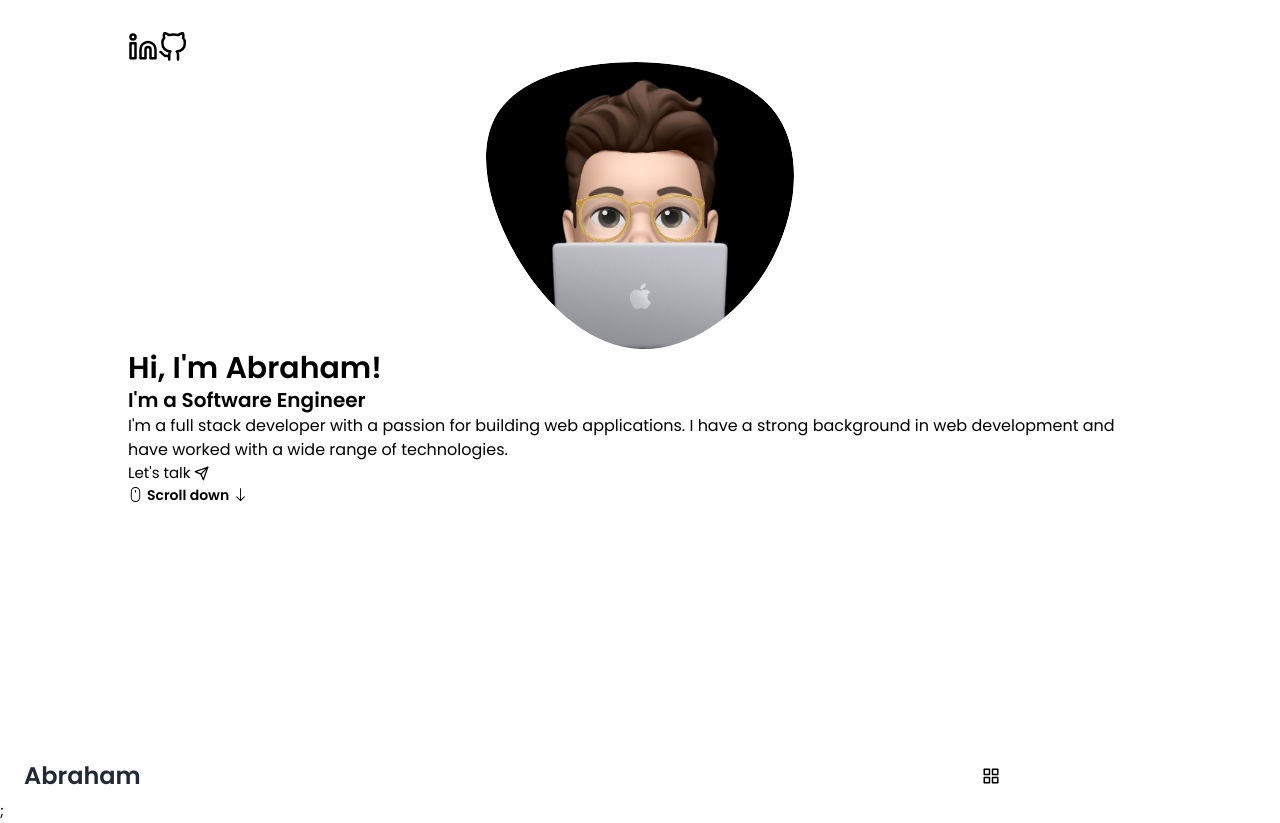
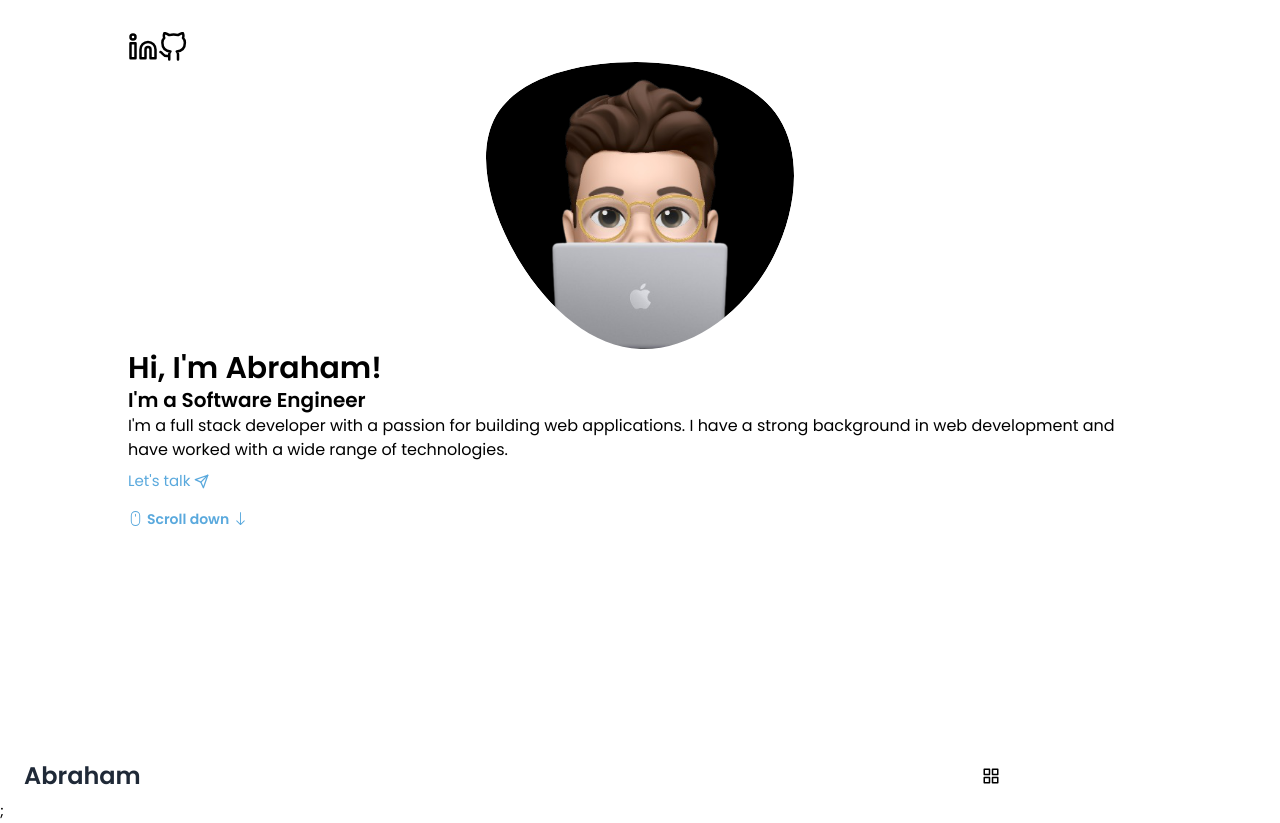
Before and after one commit to idkan/Portafolio, a Next.js app: page / in a window 1280 px wide. Built offline with nearby package versions, Linux system fonts and the light colour scheme.

Commit message:
Added Margins

```diff
--- a/pages/index.js
+++ b/pages/index.js
@@ -8,7 +8,7 @@ const Home = () => {
 		<Layout>
 			<section id="home" className="pt-8 px-4 pb-16">
 				<div className="max-w-5xl mx-auto grip">
-					<div className="grid">
+					<div className="grid  mb-4">
 						<div className="home__social flex items-center justify-start">
 							<a href="https://www.linkedin.com/in/abraham-serena/" target="_blank" rel="noopener noreferrer"><FiLinkedin className="text-3xl" /></a>
 							<a href="https://github.com/idkan" target="_blank" rel="noopener noreferrer"><FiGithub className="text-3xl" /></a>
@@ -27,11 +27,11 @@ const Home = () => {
 						<div className="home__data">
 							<h1 className="text-3xl font-bold" >Hi, I'm Abraham!</h1>
 							<h3 className="text-xl font-semibold">I'm a Software Engineer</h3>
-							<p className="text-base">I'm a full stack developer with a passion for building web applications. I have a strong background in web development and have worked with a wide range of technologies.</p>
-							<a href="#contact" className="flex items-center">Let's talk <FiSend className="ml-1" /></a>
+							<p className="text-base mb-2">I'm a full stack developer with a passion for building web applications. I have a strong background in web development and have worked with a wide range of technologies.</p>
+							<a href="#contact" className="flex items-center text-secondary">Let's talk <FiSend className="ml-1" /></a>
 						</div>
 					</div>
-					<div className="home__scroll">
+					<div className="home__scroll text-secondary">
 						<a href="#about" className="flex items-center">
 							<BsMouse className="mr-1" />
 							<span className="text-sm font-semibold">Scroll down</span>
```
